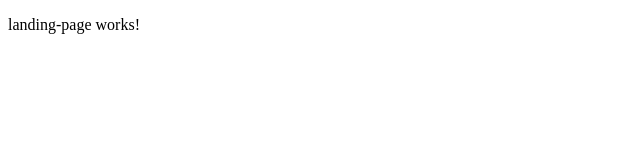
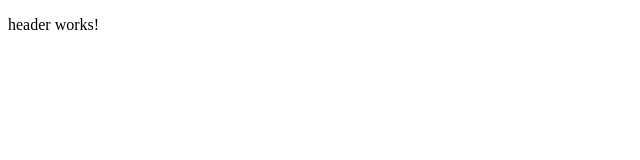
Before and after one commit to rohit-saluja/angular-movie-browser, an Angular app: page / in a window 1280 px wide. Shown: the top 160 px of the page, without its empty margins (0-640 px from the left). Built offline with nearby package versions, Linux system fonts and the light colour scheme.

Commit message:
header is integrated for the landing page

```diff
--- a/src/app/feature/landing-page/landing-page/landing-page.component.html
+++ b/src/app/feature/landing-page/landing-page/landing-page.component.html
@@ -1 +1 @@
-<p>landing-page works!</p>
+<app-header></app-header>
```
Also changed, not shown: src/app/core/core.module.ts (+4 -10 lines), src/app/feature/landing-page/landing-page.module.ts (+4 -9 lines).
